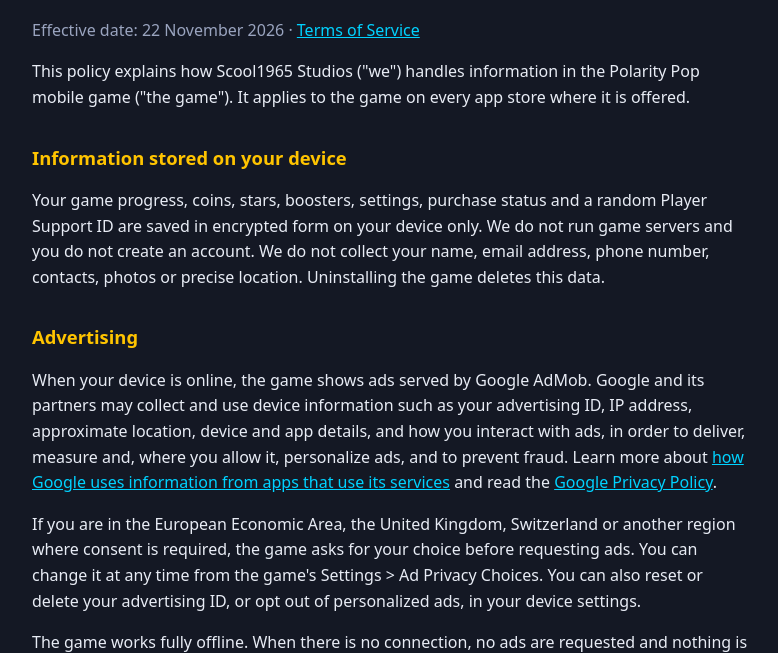
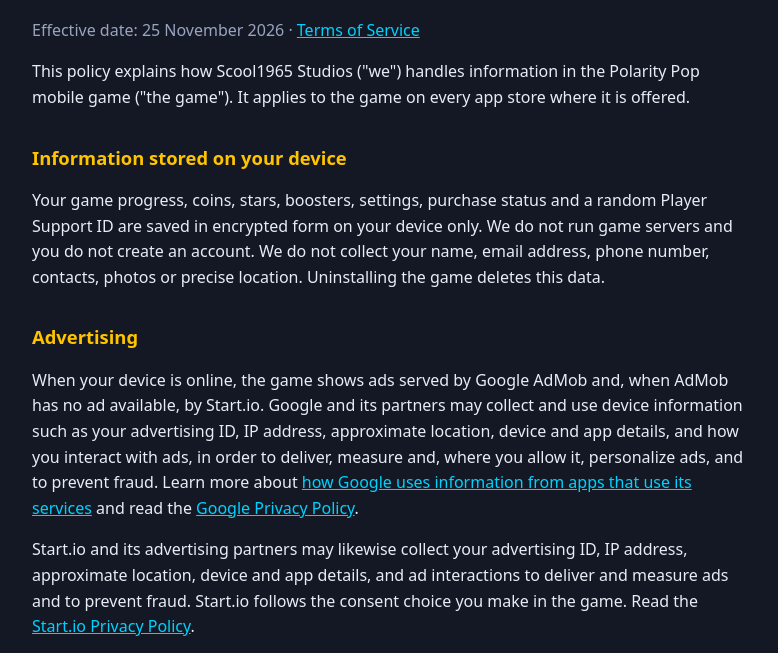
Before and after one commit to aniketchougule1902/aniketchougule1902.github.io, a plain HTML site: page polarity-pop/privacy-policy.html in a window 1280 px wide. Shown: the part 137-790 px from the top of the page, without its empty margins (248-1026 px from the left). Drawn offline with Linux system fonts and the light colour scheme.

Commit message:
Polarity Pop privacy policy: disclose Start.io as an ad provider
Co-Authored-By: Claude Opus 5.5 <noreply@anthropic.com>

```diff
--- a/polarity-pop/privacy-policy.html
+++ b/polarity-pop/privacy-policy.html
@@ -19,7 +19,7 @@
 <main>
 <p><a href="../">&larr; Polarity Pop</a></p>
 <h1>Polarity Pop Privacy Policy</h1>
-<p class="muted">Effective date: 22 November 2026 &middot; <a href="terms.html">Terms of Service</a></p>
+<p class="muted">Effective date: 25 November 2026 &middot; <a href="terms.html">Terms of Service</a></p>
 
 <p>This policy explains how Scool1965 Studios ("we") handles information in the Polarity Pop mobile game ("the game"). It applies to the game on every app store where it is offered.</p>
 
@@ -27,7 +27,8 @@
 <p>Your game progress, coins, stars, boosters, settings, purchase status and a random Player Support ID are saved in encrypted form on your device only. We do not run game servers and you do not create an account. We do not collect your name, email address, phone number, contacts, photos or precise location. Uninstalling the game deletes this data.</p>
 
 <h2>Advertising</h2>
-<p>When your device is online, the game shows ads served by Google AdMob. Google and its partners may collect and use device information such as your advertising ID, IP address, approximate location, device and app details, and how you interact with ads, in order to deliver, measure and, where you allow it, personalize ads, and to prevent fraud. Learn more about <a href="https://policies.google.com/technologies/partner-sites">how Google uses information from apps that use its services</a> and read the <a href="https://policies.google.com/privacy">Google Privacy Policy</a>.</p>
+<p>When your device is online, the game shows ads served by Google AdMob and, when AdMob has no ad available, by Start.io. Google and its partners may collect and use device information such as your advertising ID, IP address, approximate location, device and app details, and how you interact with ads, in order to deliver, measure and, where you allow it, personalize ads, and to prevent fraud. Learn more about <a href="https://policies.google.com/technologies/partner-sites">how Google uses information from apps that use its services</a> and read the <a href="https://policies.google.com/privacy">Google Privacy Policy</a>.</p>
+<p>Start.io and its advertising partners may likewise collect your advertising ID, IP address, approximate location, device and app details, and ad interactions to deliver and measure ads and to prevent fraud. Start.io follows the consent choice you make in the game. Read the <a href="https://www.start.io/policy/privacy-policy/">Start.io Privacy Policy</a>.</p>
 <p>If you are in the European Economic Area, the United Kingdom, Switzerland or another region where consent is required, the game asks for your choice before requesting ads. You can change it at any time from the game's Settings &gt; Ad Privacy Choices. You can also reset or delete your advertising ID, or opt out of personalized ads, in your device settings.</p>
 <p>The game works fully offline. When there is no connection, no ads are requested and nothing is sent.</p>
 
@@ -37,6 +38,7 @@
 <h2>Data collected and shared (summary)</h2>
 <ul>
 <li><strong>Collected by Google AdMob (third party):</strong> advertising ID and other device identifiers, approximate location derived from IP address, interactions with ads, and diagnostics. Used for advertising, analytics and fraud prevention. Encrypted in transit.</li>
+<li><strong>Collected by Start.io (third party):</strong> advertising ID and other device identifiers, approximate location derived from IP address, device and app details, and interactions with ads. Used for advertising, analytics and fraud prevention.</li>
 <li><strong>Collected by Google Play Billing (third party):</strong> purchase history for purchases you make. Used to process payments.</li>
 <li><strong>Collected by us:</strong> nothing. We do not operate servers and no gameplay data leaves your device.</li>
 <li><strong>Sold:</strong> no data is sold.</li>
```
